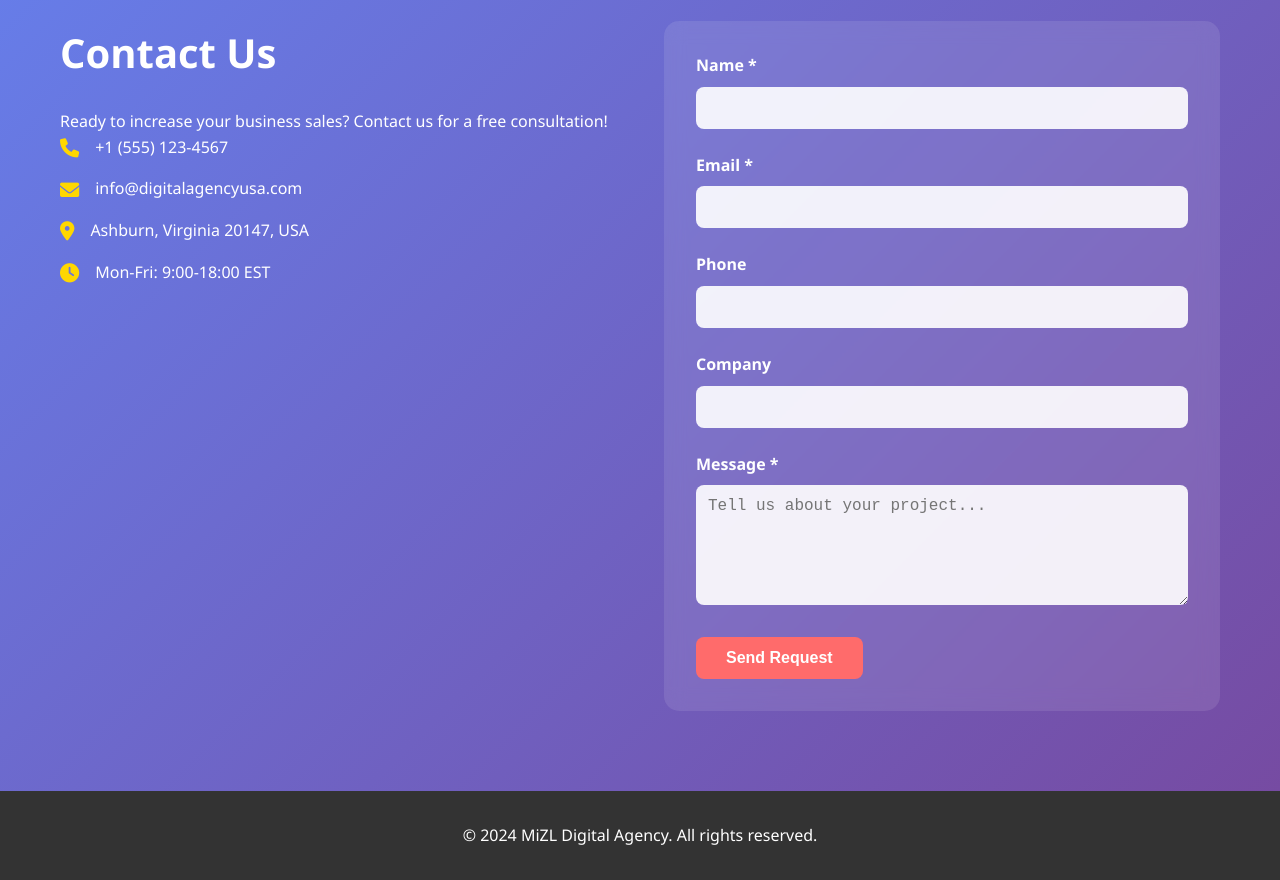
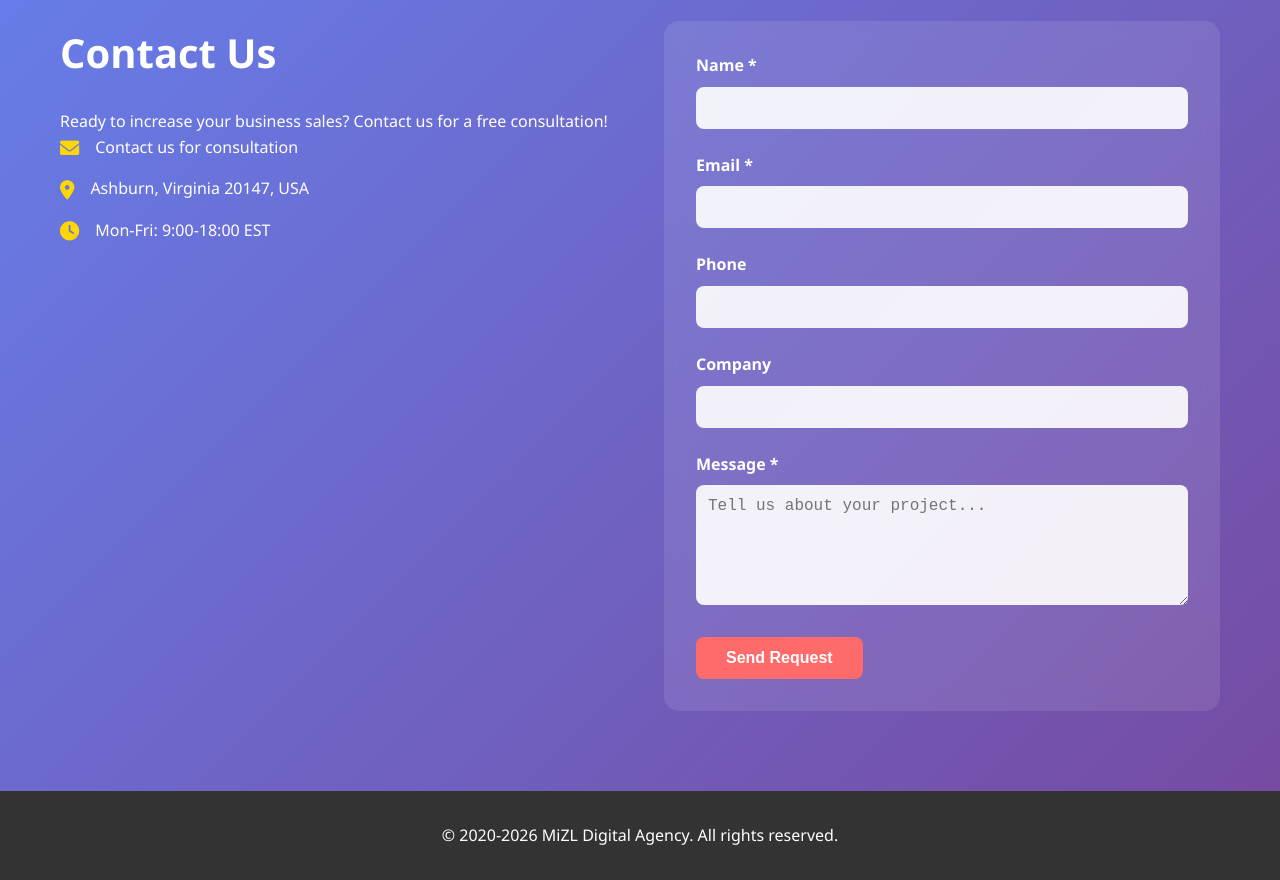
Before and after one commit to mizl-agency/www, a plain HTML site: page index.html in a window 1280 px wide. Shown: the part 1940-2820 px from the top of the page. Drawn offline with Linux system fonts and the light colour scheme.

Commit message:
Update index.html

```diff
--- a/index.html
+++ b/index.html
@@ -436,12 +436,8 @@
                     <p>Ready to increase your business sales? Contact us for a free consultation!</p>
 
                     <div class="contact-item">
-                        <i class="fas fa-phone"></i>
-                        <span>+1 (555) 123-4567</span>
-                    </div>
-                    <div class="contact-item">
                         <i class="fas fa-envelope"></i>
-                        <span>info@digitalagencyusa.com</span>
+                        <span>Contact us for consultation</span>
                     </div>
                     <div class="contact-item">
                         <i class="fas fa-map-marker-alt"></i>
@@ -483,7 +479,7 @@
     <!-- Footer -->
     <footer>
         <div class="container">
-            <p>&copy; 2024 MiZL Digital Agency. All rights reserved.</p>
+            <p>&copy; 2020-2026 MiZL Digital Agency. All rights reserved.</p>
         </div>
     </footer>
 
```
